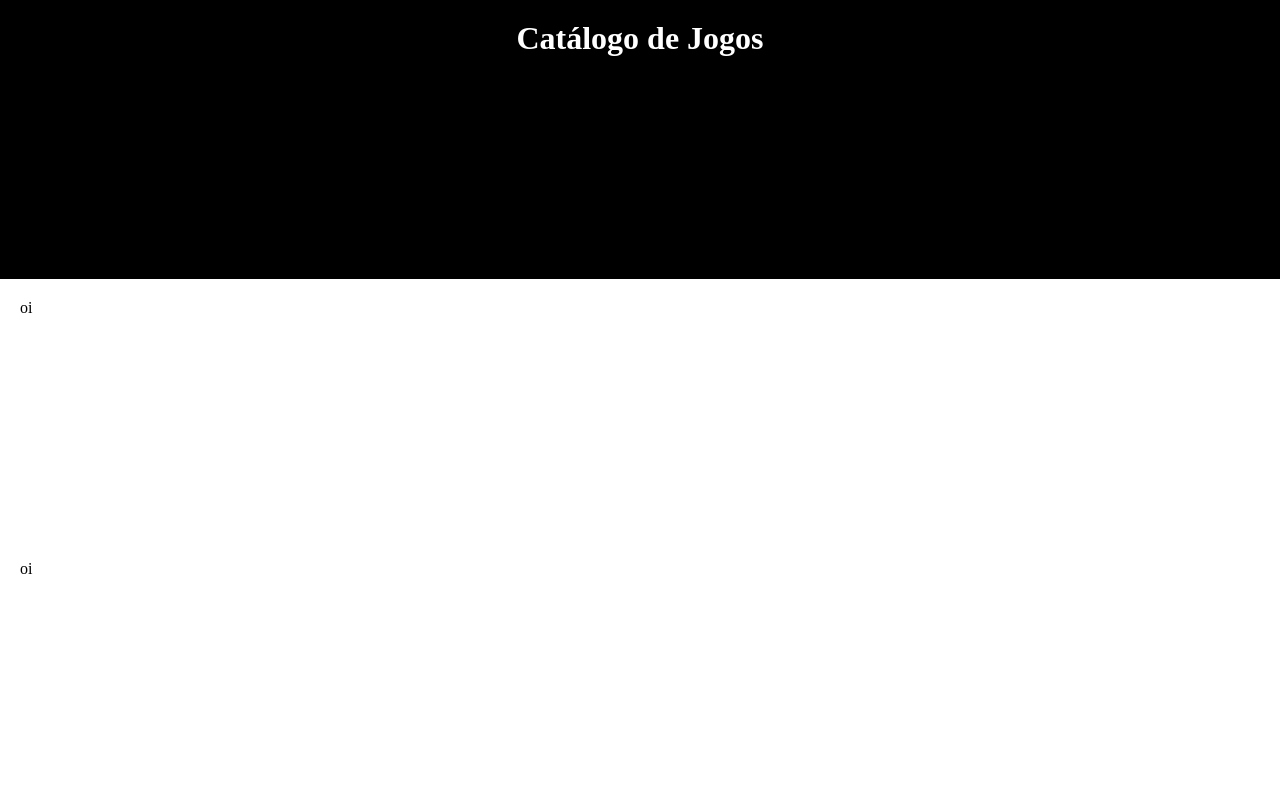
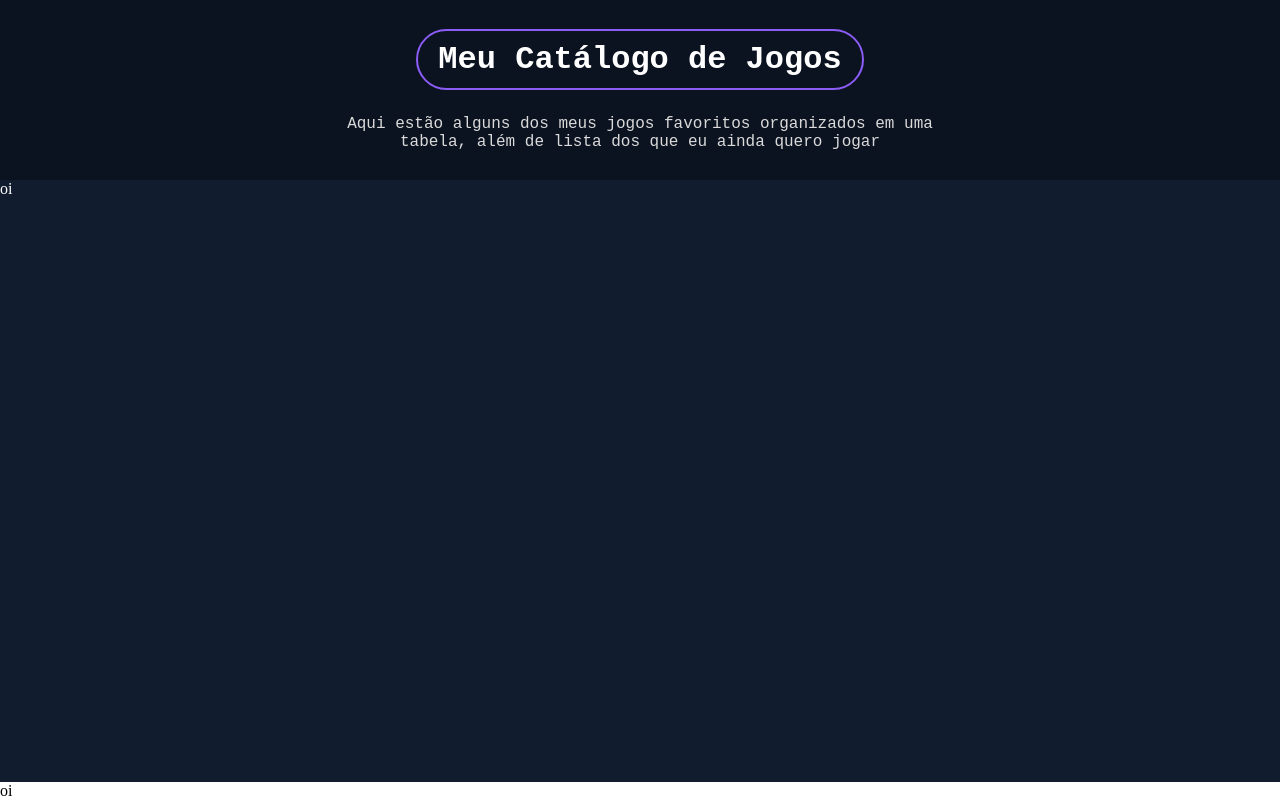
Before and after one commit to eduardollc/catalogoJogos, a plain HTML site: page index.html in a window 1280 px wide. Drawn offline with Linux system fonts and the light colour scheme.

Commit message:
Atualizações das classes centro, e titulo-principal no css

```diff
--- a/css/style.css
+++ b/css/style.css
@@ -5,33 +5,54 @@ box-sizing: border-box;
 }
 
 body {
-
 min-height: 100vh;
 
+/* Controlar linhas e colunas simultaneamente */
 display: grid;
 
+/* Define como as colunas e as linhas de um layout serão organizadas */
 grid-template-columns: 1fr;
-    grid-template-rows: auto, 1fr;
+grid-template-rows: 180px 1fr auto;
 
 }
 
-.titulo-principal {
-
-    text-align: center;
-    padding: 20px;
-    background-color: black;
+.titulo-principal{
+    background-color: #0B1220;
     color: white;
 
+    /*Coloca os elementos um embaixo do outro*/
+    flex-direction: column;
+
+    /* Ativa o Flexbox e permite alinhar os elementos filhos */
+    display: flex;
+
+    /* Centraliza horizontalmente */
+    justify-content: center;
+    /* Centraliza verticalmente */
+    align-items: center;
 }
 
-.centro {
-    flex-direction: column;
-    display: flex;
-    padding: 20px;
+.titulo-principal h1 {
+    font-family: 'Courier New', Courier, monospace;
+    padding: 10px 20px; /* Espaço interno*/
+    border-style: solid; /* Tipo da borda*/
+    border-radius: 100px; /* Borda arredondada*/
+    border-width: 2px; /* Espesura da borda*/
+    border-color: #8B5CF6; /* Cor da borda*/
+
+
+    margin-bottom: 25px; /* Espaçamento do botão*/
 }
 
-.rodape{
 
-    padding: 20px;
+.titulo-principal p{
+    color: rgb(218, 218, 218);
+    font-family: 'Courier New', Courier, monospace; /* Fonte */
+    max-width: 600px; /* Largura máxima de um elemento*/
+    text-align: center; /* Centralizar elemento*/
+}
 
+.centro{
+    background-color: #111C2E;
+    color: white;
 }
--- a/index.html
+++ b/index.html
@@ -10,7 +10,10 @@
 
     <header class="titulo-principal">
 
-        <h1>Catálogo de Jogos</h1>
+        <h1>Meu Catálogo de Jogos</h1>
+        <p>Aqui estão alguns dos meus jogos favoritos organizados
+           em uma tabela, além de  lista dos que eu ainda quero jogar</p>
+
 
     </header>
 
```
Lines whose indentation alone changed are shown as unchanged.
